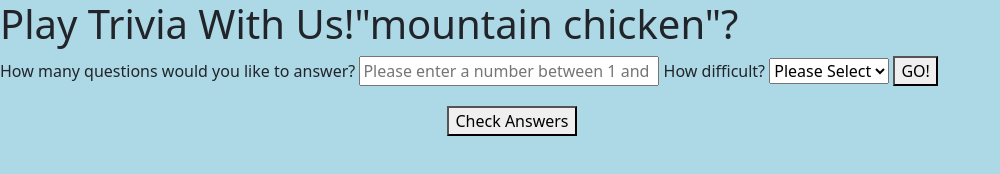
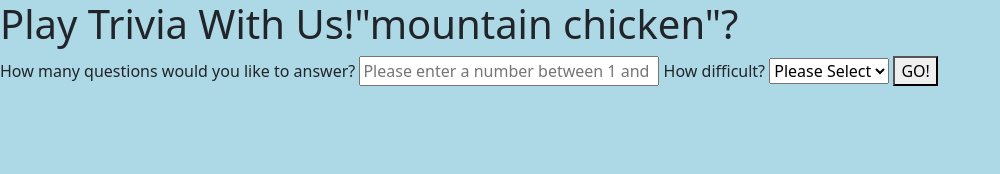
Before and after one commit to reimannsarah/trivia-night, a website built with webpack: page src/index.html in a window 1280 px wide. Shown: the whole page, without its empty margins (0-1000 px from the left). Built offline with nearby package versions, Linux system fonts and the light colour scheme.

Commit message:
change output div to a form

```diff
--- a/src/index.html
+++ b/src/index.html
@@ -20,8 +20,7 @@
   </select>
   <button type="submit">GO!</button>
 </form>
-<div id="q-cards">
-  <button id="q-submit">Check Answers</button>
-</div>
+<form id="q-cards">
+</form>
 </body>
 </html>
```
